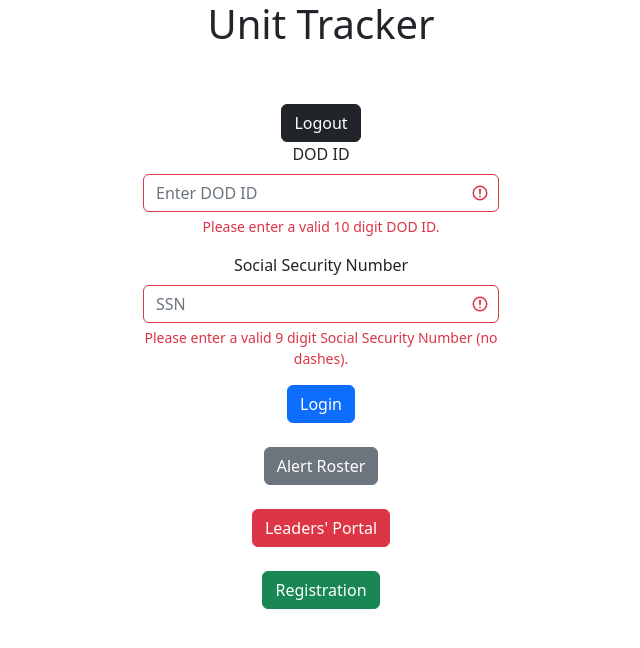
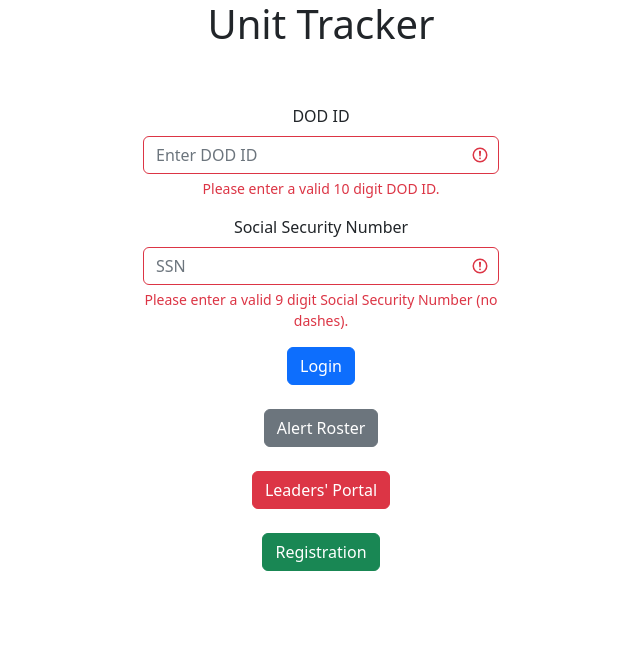
Before and after one commit to CustomFont/unit-tracker, a React (Create React App) app in the folder frontend/: page / in a window 1280 px wide. Shown: the top 648 px of the page, without its empty margins (319-959 px from the left). Built offline with nearby package versions, Linux system fonts and the light colour scheme.

Commit message:
logout button component

```diff
--- a/frontend/src/components/login.js
+++ b/frontend/src/components/login.js
@@ -3,7 +3,6 @@ import Button from 'react-bootstrap/Button';
 import Form from 'react-bootstrap/Form';
 import {LinkContainer} from 'react-router-bootstrap'
 import { useNavigate } from 'react-router-dom';
-import LogoutButton from './LogoutButton';
 
 export default function Login() {
     const [userLogin, setUserLogin] = useState({"DODID": "", "SSN": ""})
@@ -67,7 +66,6 @@ export default function Login() {
 
     return (
         <>
-            <LogoutButton/>
             <Form noValidate>
                 <Form.Group className="mb-3" controlId="formBasicDod">
                     <Form.Label>DOD ID</Form.Label>
```
